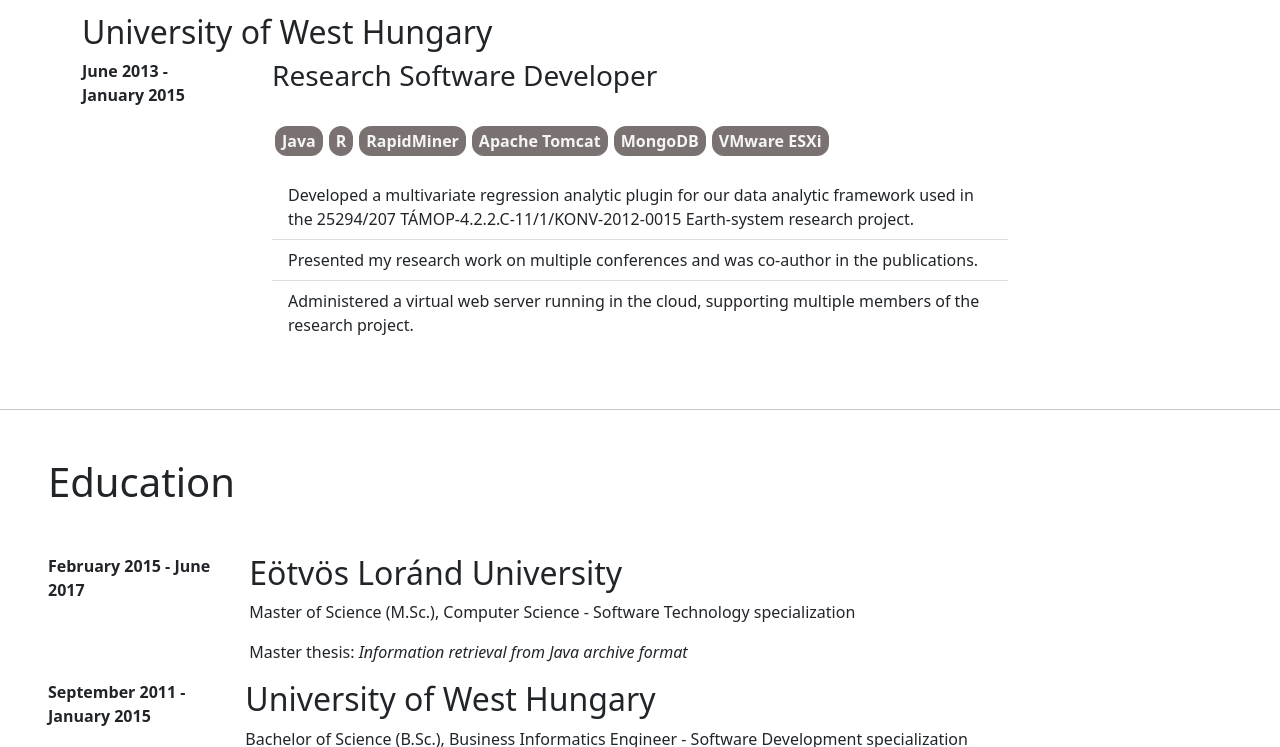
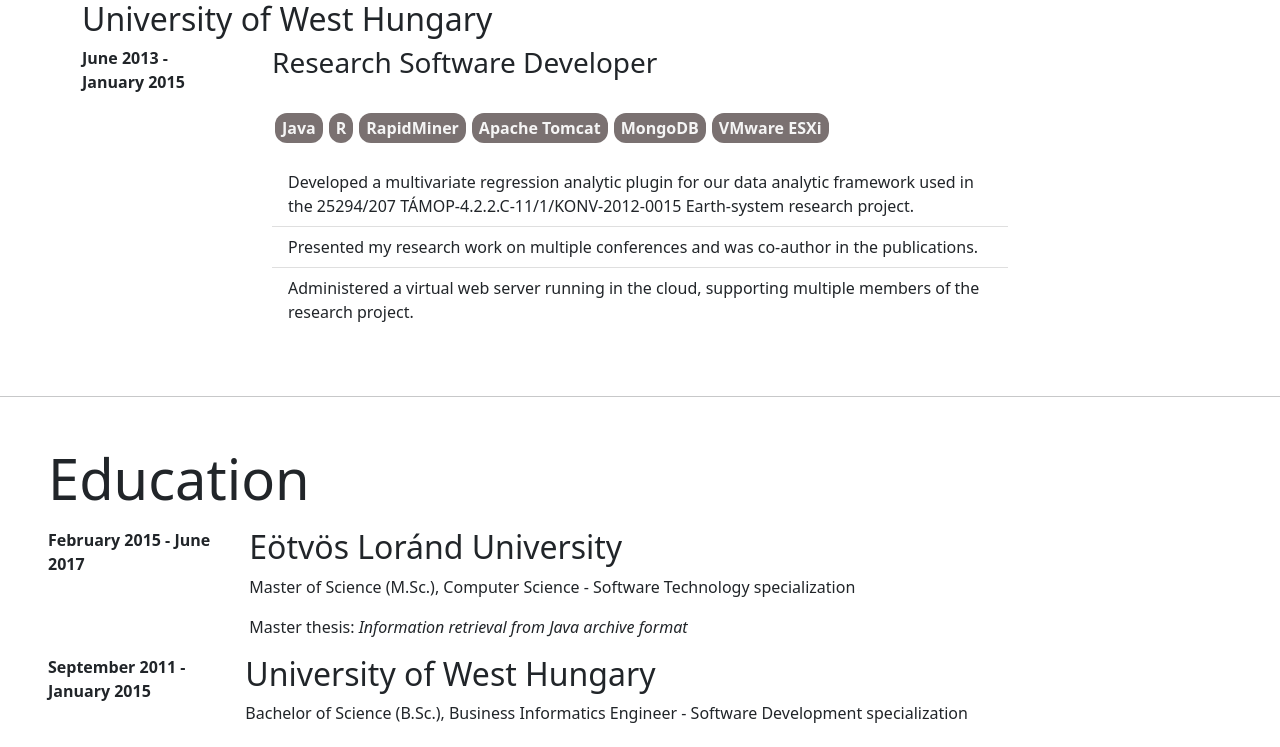
Before and after one commit to balintkissdev/balintkissdev.github.io, a Gatsby site: page / in a window 1280 px wide. Shown: the part 2053-2800 px from the top of the page. Built offline with nearby package versions, Linux system fonts and the light colour scheme; Gatsby itself is replaced by a stand-in of ours.

Commit message:
Change title formatting for ResumeSection

```diff
--- a/src/components/ResumeSection.jsx
+++ b/src/components/ResumeSection.jsx
@@ -8,7 +8,7 @@
         <>
             <section id={id} className={resumeSection + " p-3 p-lg-5 d-flex align-items-center"}>
                 <div class="w-100">
-                    {title && <h1 class="mb-5">{title}</h1>}
+                    {title && <h1 class="mb-3 display-4">{title}</h1>}
                     {children}
                 </div>
             </section>
```
